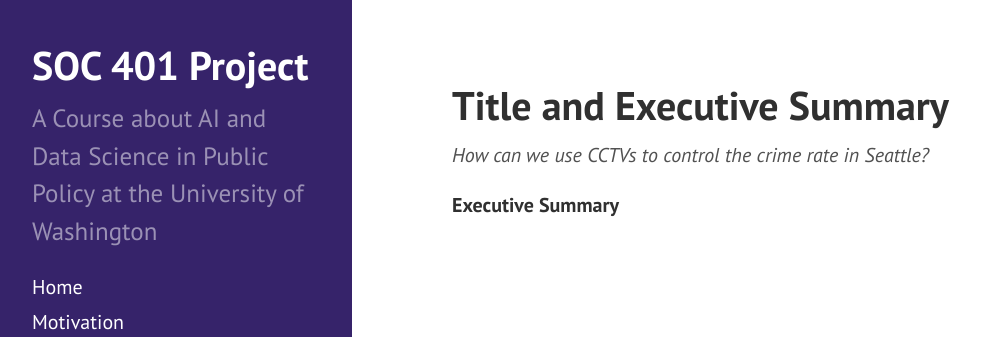
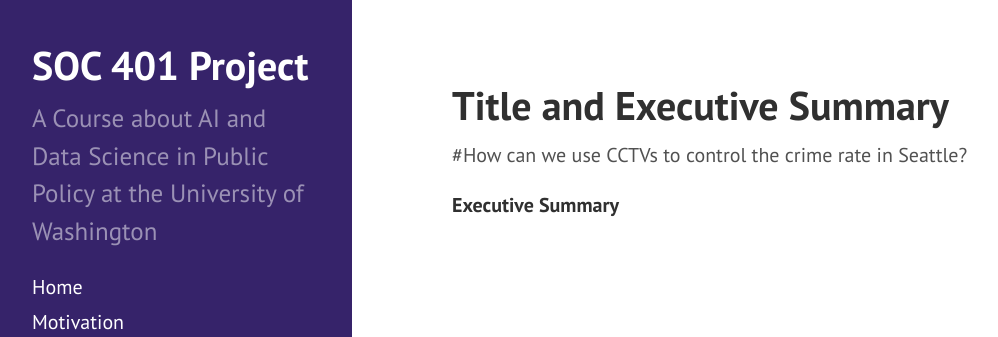
Before and after one commit to JianiT/SOC401-DS-AI-lab, a Jekyll site: the page built from Executive Summary.md, in a window 1280 px wide. Shown: the top 337 px of the page, without its empty margins (8-1006 px from the left). Built offline with Jekyll 4.4.1, drawn with Linux system fonts in a browser that asks for light colours.

```diff
--- a/motivation.md
+++ b/Executive Summary.md
@@ -3,6 +3,6 @@ layout: page
 title: Title and Executive Summary
 ---
 
-*How can we use CCTVs to control the crime rate in Seattle?*
+#How can we use CCTVs to control the crime rate in Seattle?
 
 **Executive Summary**
```
